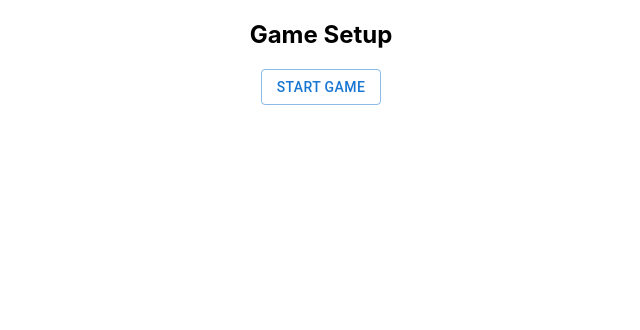
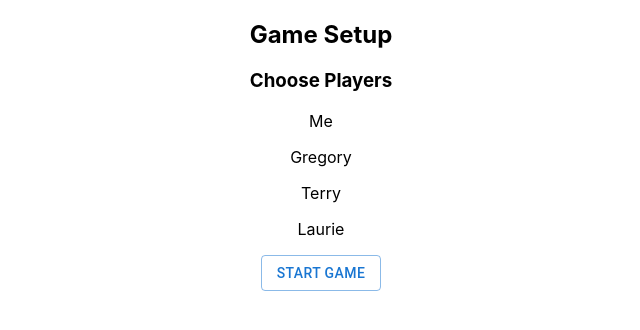
Before and after one commit to 2022-spring-adv-fe-mowe/tca-euchre-react, a React (Create React App) app: page / in a window 1280 px wide. Both pictures are taken after a click on the button "PLAY". Shown: the top 330 px of the page, without its empty margins (319-959 px from the left). Built offline with nearby package versions, Linux system fonts and the light colour scheme.

Commit message:
added previous players, and shortest game stat function, among others
basic companion app running

```diff
--- a/src/App.js
+++ b/src/App.js
@@ -11,14 +11,14 @@ const game1 = {
   start: "2022-02-14T15:14:30"
   , end: "2022-02-14T15:20:00"
   , winner: "Me"
-  , players: [{ name: "Me", order: 1}, { name: "Taylor", order: 2}, {name: "Jack", order: 3}]
+  , players: [{ name: "Me", order: 1}, { name: "Gregory", order: 2}, {name: "Terry", order: 3}]
 };
 
 const game2 = {
   start: "2022-02-14T21:00:30"
   , end: "2022-02-14T21:30:30"
-  , winner: "Stephanie"
-  , players: [{ name: "Me", order: 1}, { name: "Stephanie", order: 2}, {name: "Jack", order: 3}]
+  , winner: "Laurie"
+  , players: [{ name: "Me", order: 1}, { name: "Laurie", order: 2}, {name: "Terry", order: 3}]
 };
 
 
@@ -27,10 +27,18 @@ const gameResults = [
   , game2
 ];
 
+const getUniquePlayers = (results) => (
+  [... new Set(results.flatMap(x => x.players.map(y => y.name)))]
+);
+
 
 const App = () => {
 
   const [results, setResults] = useState(gameResults);
+  const [currentGame, setCurrentGame] = useState({
+    players: []
+    , start: ""
+  });
 
   const addGameResult = (gameResult) => {
     setResults(
@@ -51,10 +59,16 @@ const App = () => {
             gameResults={results}
           />
         } />
-        <Route path="setup" element={<GameSetup />} />
+        <Route path="setup" element={
+          <GameSetup
+            uniquePreviousPlayers={getUniquePlayers(results)}
+            setCurrentGame={setCurrentGame}
+          />
+        } />
         <Route path="play" element={
           <PlayGame
             addGameResult={addGameResult}
+            currentGame={currentGame}
           />
         } />
       </Routes>
--- a/src/GameSetup.js
+++ b/src/GameSetup.js
@@ -1,18 +1,47 @@
 import { Button } from '@mui/material';
 import { useNavigate } from 'react-router-dom';
 
-export const GameSetup = () => {
+export const GameSetup = ({
+    uniquePreviousPlayers
+    , setCurrentGame
+}) => {
 
     const nav = useNavigate();
+
+    const startGame = () => {
+        // Set data for current game
+        setCurrentGame({
+            players: [
+                uniquePreviousPlayers[0]
+                , uniquePreviousPlayers[1]
+                , "Bradley"
+            ]
+            , start: (new Date()).toISOString()
+        });
+
+        // Navigate to play euchre screen
+        nav("/play");
+    };
 
     return (
         <>
             <h2>
                 Game Setup
             </h2>
+            <h3>
+                Choose Players
+            </h3>
+            {
+                uniquePreviousPlayers.map(x =>
+                    <p key={x}>
+                        {x}
+                    </p>
+                )
+            }
+
             <Button
                 variant="outlined"
-                onClick={() => nav("/play")}
+                onClick={startGame}
             >
                 Start Game
             </Button>
--- a/src/Home.js
+++ b/src/Home.js
@@ -1,5 +1,11 @@
 import { Button } from '@mui/material';
 import { useNavigate } from 'react-router-dom';
+
+const calculateShortestGame = (results) => (
+    Math.min(
+        ...results.map(x => Date.parse(x.end) - Date.parse(x.start))
+    )
+);
 
 export const Home = ({gameResults}) => {
 
@@ -8,10 +14,13 @@ export const Home = ({gameResults}) => {
     return (
         <>
             <h2>
-                Home
+                Euchre Home
             </h2>
             <h3>
-                Total games played: {gameResults.length}
+                Total Games Completed: {gameResults.length}
+            </h3>
+            <h3>
+                Shortest Game (in minutes): {calculateShortestGame(gameResults) / 1000 / 60}
             </h3>
             <Button
                 variant="outlined"
--- a/src/PlayGame.js
+++ b/src/PlayGame.js
@@ -1,13 +1,24 @@
 import { Button } from '@mui/material';
 import { useNavigate } from 'react-router-dom';
 
-export const PlayGame = ({addGameResult}) => {
+export const PlayGame = ({
+    addGameResult
+    , currentGame
+}) => {
 
     const nav = useNavigate();
 
     const endGame = () => {
 
-        addGameResult({});
+        addGameResult({
+            start: currentGame.start
+            , players: currentGame.players.map(x => ({
+                name: x
+                , order: 0
+            }))
+            , end: (new Date()).toISOString()
+            , winner: "Bradley"
+        });
         nav("/");
     };
 
```
